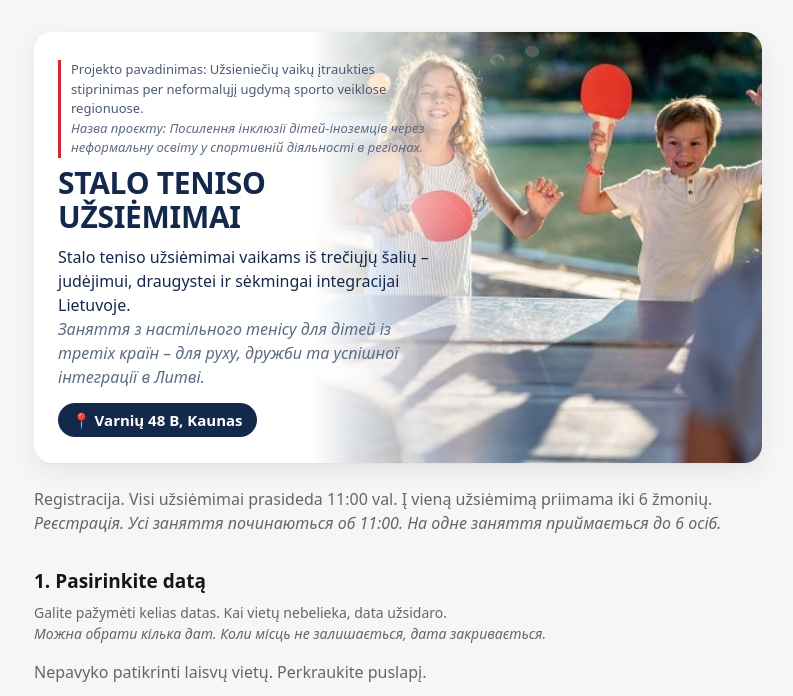
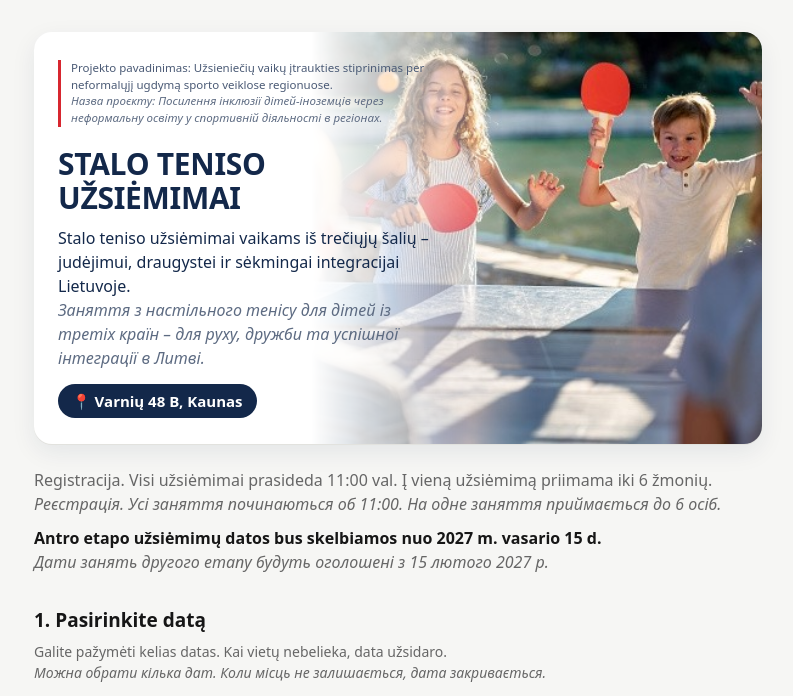
Before and after one commit to stalo-teniso-kaunas/registracija, a plain HTML site: page index.html in a window 1280 px wide. Shown: the top 696 px of the page, without its empty margins (242-1035 px from the left). Drawn offline with Linux system fonts and the light colour scheme; no server answers.

Commit message:
Mažesnis projekto pavadinimas, daugiau tarpo, antro etapo datos
Co-Authored-By: Claude Opus 5.5 <noreply@anthropic.com>

```diff
--- a/index.html
+++ b/index.html
@@ -21,6 +21,8 @@
   .hint { color: var(--muted); font-size: 14px; margin: 0 0 14px; }
   .uk { display: block; font-style: italic; color: var(--muted); }
   .addr { font-weight: 600; margin: 0; }
+  .etapas { display: block; margin-top: 10px; color: var(--ink); font-weight: 600; }
+  .etapas .uk { font-weight: 400; }
   .privacy { background: #f4f4f1; border-radius: 9px; padding: 10px 12px; margin: 4px 0 12px; }
   .hero { position: relative; overflow: hidden; border-radius: 18px; margin: 0 0 24px; color: #13284a; background: #fff;
     box-shadow: 0 1px 0 var(--line), 0 8px 24px rgba(19,40,74,.08); }
@@ -28,8 +30,8 @@
     -webkit-mask-image: linear-gradient(90deg, transparent 0%, rgba(0,0,0,.35) 22%, #000 50%);
             mask-image: linear-gradient(90deg, transparent 0%, rgba(0,0,0,.35) 22%, #000 50%); }
   .hero-in { position: relative; z-index: 1; padding: 28px 24px 26px; max-width: 420px; }
-  .hero h1 { color: #13284a; margin: 8px 0 10px; }
-  .hero .proj { font-size: 13px; margin: 0 0 4px; color: #4a5a75; border-left: 3px solid #d7262f; padding-left: 10px; }
+  .hero h1 { color: #13284a; margin: 20px 0 10px; }
+  .hero .proj { font-size: 11.5px; line-height: 1.45; margin: 0 0 4px; color: #4a5a75; border-left: 3px solid #d7262f; padding-left: 10px; }
   .hero .sub { font-size: 16px; margin: 0 0 14px; }
   .hero .uk { color: #5d6b82; }
   .hero .addr { display: inline-block; background: #13284a; color: #fff; border-radius: 999px; padding: 6px 14px; font-size: 15px; }
@@ -104,7 +106,9 @@
     </div>
   </header>
   <p class="lead">Registracija. Visi užsiėmimai prasideda 11:00 val. Į vieną užsiėmimą priimama iki <span class="maxTxt">6</span> žmonių.
-    <span class="uk">Реєстрація. Усі заняття починаються об 11:00. На одне заняття приймається до <span class="maxTxt">6</span> осіб.</span></p>
+    <span class="uk">Реєстрація. Усі заняття починаються об 11:00. На одне заняття приймається до <span class="maxTxt">6</span> осіб.</span>
+    <span class="etapas">Antro etapo užsiėmimų datos bus skelbiamos nuo 2027 m. vasario 15 d.
+      <span class="uk">Дати занять другого етапу будуть оголошені з 15 лютого 2027 р.</span></span></p>
 
   <div id="formBox">
     <h2>1. Pasirinkite datą</h2>
```
